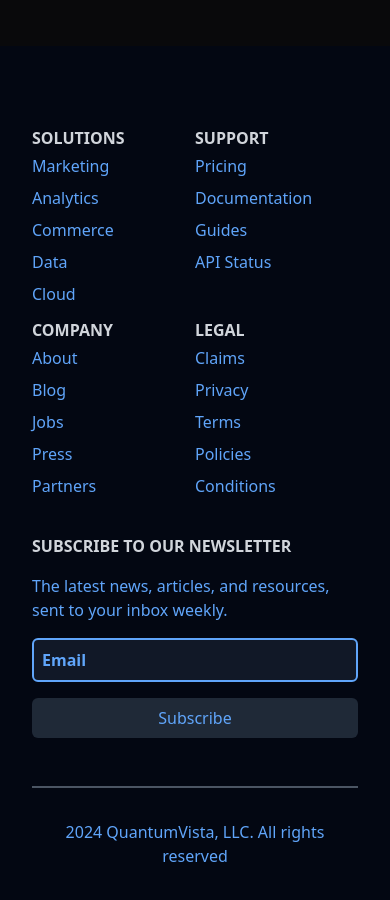
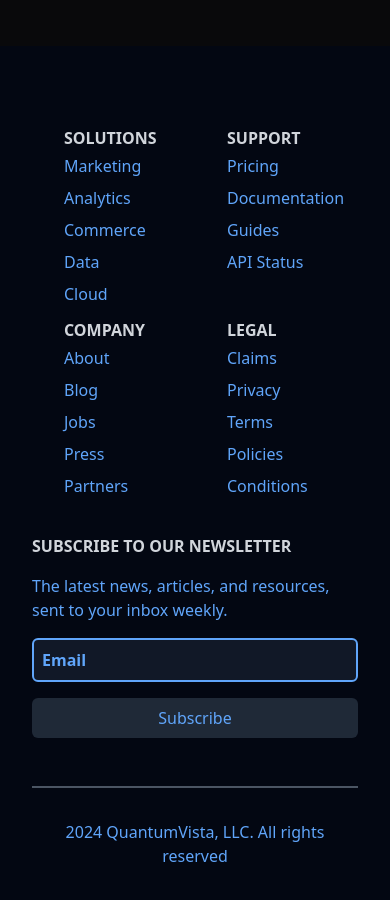
Before and after one commit to jcooler/crypto-app, a React (Vite) app: page / in a window 390 px wide. Shown: the part 1087-1987 px from the top of the page. Built offline with nearby package versions, Linux system fonts and the light colour scheme; no server answers.

Commit message:
More mobile changes

```diff
--- a/src/App.css
+++ b/src/App.css
@@ -36,7 +36,8 @@
   #app {
     display: flex;
     flex-direction: column;
-    height: 100vh; /* 100% of the viewport height */
+    height: 100vh;
+    overflow-x: hidden
   }
 }
 
--- a/src/components/Footer.jsx
+++ b/src/components/Footer.jsx
@@ -23,7 +23,7 @@
     <div className="w-full bg-gray-950 text-gray-300 py-10 px-8">
       <div className="max-w-[1240px] mx-auto grid grid-cols-2 md:grid-cols-6 border-b-2 border-gray-600 py-8">
         {sections.map((section, index) => (
-          <div key={index}>
+          <div key={index} className="px-8">
             <h2 className="font-bold uppercase pt-2">{section.title}</h2>
             <ul>
               {section.items.map((item, i) => (
```
